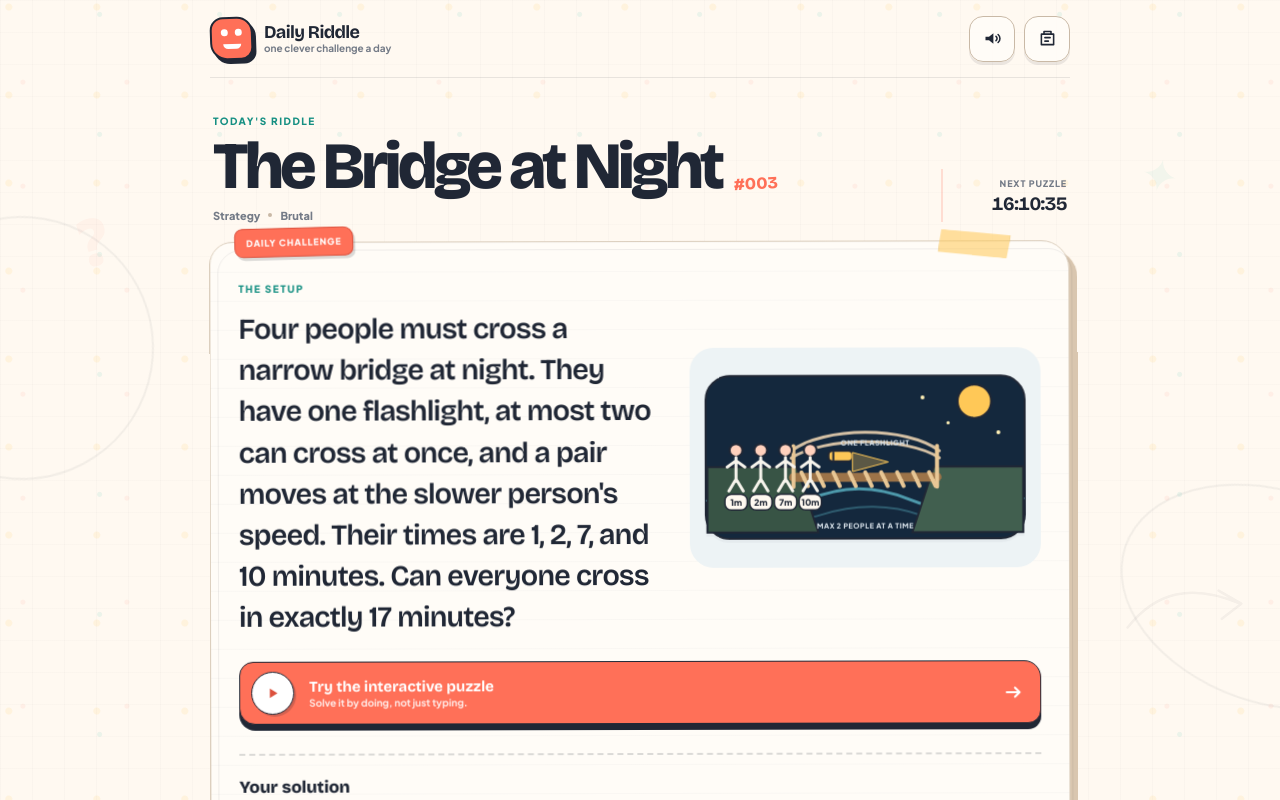
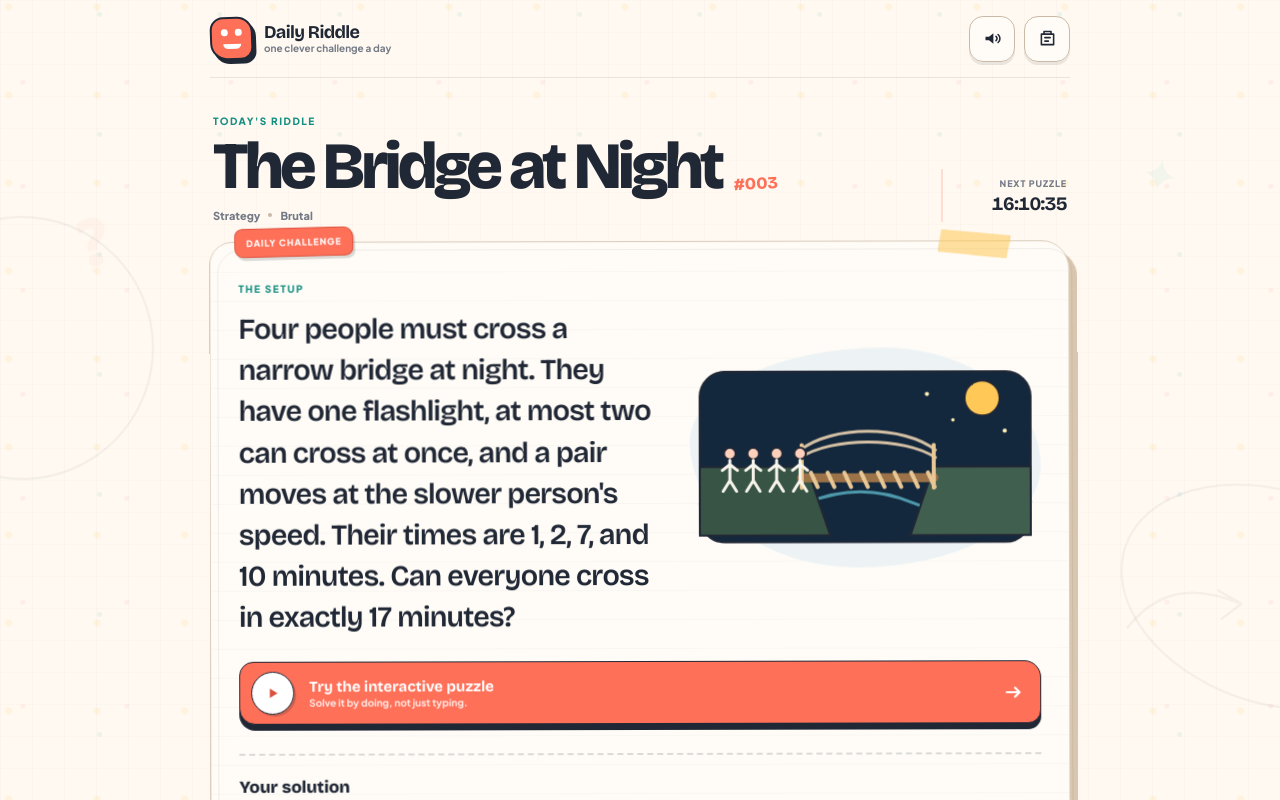
Before and after one commit to maguire-ui/Daily-riddle, a Next.js app: page / in a window 1280 px wide. Shown: the top 800 px of the page. Built offline with nearby package versions, Linux system fonts and the light colour scheme.

Commit message:
Simplify puzzle artwork to scene-first illustrations

```diff
--- a/app/components/HomeClient.tsx
+++ b/app/components/HomeClient.tsx
@@ -20,133 +20,90 @@ function ArrowIcon() {
 
 function PuzzleIllustration({ id }: { id: number }) {
   if (id === 3) {
-    const people = [
-      { x: 48, label: "1" },
-      { x: 79, label: "2" },
-      { x: 110, label: "7" },
-      { x: 141, label: "10" },
-    ];
-
     return (
-      <svg className="puzzle-illustration bridge-illustration literal-illustration" viewBox="0 0 420 240" role="img" aria-label="Four people with crossing times 1, 2, 7 and 10 minutes wait beside a narrow bridge at night with one flashlight">
-        <rect className="bridge-night" x="10" y="18" width="400" height="204" rx="30"/>
-        <circle className="moon-fill" cx="347" cy="50" r="21"/>
-        <circle className="scene-star" cx="282" cy="45" r="2.5"/>
-        <circle className="scene-star" cx="314" cy="77" r="2"/>
+      <svg className="puzzle-illustration bridge-illustration simple-scene-illustration" viewBox="0 0 420 240" role="img" aria-label="Four people waiting on one side of a bridge at night">
+        <rect className="bridge-night" x="12" y="18" width="396" height="204" rx="30"/>
+        <circle className="moon-fill" cx="350" cy="50" r="21"/>
+        <circle className="scene-star" cx="284" cy="45" r="2.5"/>
+        <circle className="scene-star" cx="315" cy="76" r="2"/>
         <circle className="scene-star" cx="377" cy="89" r="2.5"/>
 
-        <path className="river-line" d="M12 174c46-18 85 17 127-1s84-18 126 0 83 17 143-1"/>
-        <path className="river-line faint" d="M23 194c51-15 89 12 132-2s88-13 125 1 76 14 118-1"/>
-
-        <path className="bank-shape" d="M12 132h112l27 82H12z"/>
-        <path className="bank-shape right" d="M296 132h112v82H269z"/>
+        <path className="river-line" d="M12 176c48-17 86 16 128-1s84-18 126 0 84 17 142-1"/>
+        <path className="bank-shape" d="M12 132h128l28 82H12z"/>
+        <path className="bank-shape right" d="M292 132h116v82H264z"/>
 
         <g className="bridge-object">
-          <path className="bridge-rope" d="M117 112c41-31 145-31 186 0"/>
-          <path className="bridge-rope" d="M117 121c41-27 145-27 186 0"/>
-          <path className="bridge-deck" d="M120 145h180"/>
-          {[130,150,170,190,210,230,250,270,290].map((x) => (
+          <path className="bridge-rope" d="M132 112c38-30 124-30 162 0"/>
+          <path className="bridge-rope" d="M132 121c38-25 124-25 162 0"/>
+          <path className="bridge-deck" d="M134 145h158"/>
+          {[145,165,185,205,225,245,265,285].map((x) => (
             <path key={x} className="bridge-plank" d={`M${x} 139l8 17`} />
           ))}
-          <path className="bridge-post" d="M120 106v51M300 106v51"/>
+          <path className="bridge-post" d="M134 106v51M292 106v51"/>
         </g>
 
-        <g className="traveler-group">
-          {people.map(({x,label}) => (
-            <g key={label} transform={`translate(${x} 0)`}>
-              <circle className="traveler-head" cx="0" cy="111" r="8"/>
-              <path className="traveler-body" d="M0 120v27m-11-15 11-8 11 8M0 147l-9 15M0 147l9 15"/>
-              <rect className="time-tag" x="-14" y="166" width="28" height="20" rx="8"/>
-              <text className="time-tag-text" x="0" y="180" textAnchor="middle">{label}m</text>
+        <g className="traveler-group simple-travelers">
+          {[48,76,104,132].map((x) => (
+            <g key={x} transform={`translate(${x} 0)`}>
+              <circle className="traveler-head" cx="0" cy="116" r="7"/>
+              <path className="traveler-body" d="M0 124v24m-9-12 9-7 9 7M0 148l-8 13M0 148l8 13"/>
             </g>
           ))}
         </g>
-
-        <g className="flashlight-object" transform="translate(164 112)">
-          <rect x="0" y="0" width="30" height="13" rx="5"/>
-          <path className="flashlight-beam-literal" d="M30 2l45 12-45 12z"/>
-          <path className="flashlight-ring" d="M6 1v11"/>
-        </g>
-        <text className="scene-caption-text" x="179" y="105">ONE FLASHLIGHT</text>
-        <text className="scene-caption-text center" x="210" y="210" textAnchor="middle">MAX 2 PEOPLE AT A TIME</text>
       </svg>
     );
   }
 
   if (id === 1) {
     return (
-      <svg className="puzzle-illustration literal-illustration" viewBox="0 0 420 240" role="img" aria-label="Two uneven-burning ropes and one lighter">
-        <text className="scene-title-text" x="26" y="42">ROPE A</text>
-        <path className="literal-rope" d="M31 70c45-25 74 28 119 3s75-20 112 2 74 14 126-5"/>
-        <circle className="rope-end" cx="31" cy="70" r="6"/><circle className="rope-end" cx="388" cy="70" r="6"/>
-
-        <text className="scene-title-text" x="26" y="120">ROPE B</text>
-        <path className="literal-rope" d="M31 149c39 26 77-20 116 2s79 19 116-2 76-18 125 2"/>
-        <circle className="rope-end" cx="31" cy="149" r="6"/><circle className="rope-end" cx="388" cy="151" r="6"/>
-
-        <g className="lighter-object" transform="translate(180 178)">
+      <svg className="puzzle-illustration simple-scene-illustration" viewBox="0 0 420 240" role="img" aria-label="Two ropes and a lighter">
+        <path className="literal-rope" d="M38 76c47-25 78 27 124 2s78-20 114 1 71 12 108-4"/>
+        <path className="literal-rope" d="M38 148c44 24 78-18 120 1s83 20 122-1 72-15 104 2"/>
+        <circle className="rope-end" cx="38" cy="76" r="6"/><circle className="rope-end" cx="384" cy="75" r="6"/>
+        <circle className="rope-end" cx="38" cy="148" r="6"/><circle className="rope-end" cx="384" cy="150" r="6"/>
+        <g className="lighter-object" transform="translate(181 174)">
           <rect className="lighter-body" x="0" y="10" width="57" height="42" rx="9"/>
           <rect className="lighter-top" x="12" y="0" width="34" height="17" rx="4"/>
           <path className="lighter-flame" d="M29 0c-8-11 5-15 5-25 12 10 15 18 7 27-5 5-9 5-12-2Z"/>
         </g>
-        <text className="scene-caption-text center" x="210" y="226" textAnchor="middle">EACH ROPE BURNS FOR 60 MINUTES — NOT AT A STEADY RATE</text>
       </svg>
     );
   }
 
   if (id === 2) {
     const coins = Array.from({ length: 12 }, (_, index) => ({
-      n: index + 1,
-      x: 28 + (index % 6) * 42,
-      y: index < 6 ? 42 : 82,
+      x: 34 + (index % 6) * 40,
+      y: index < 6 ? 57 : 97,
     }));
 
     return (
-      <svg className="puzzle-illustration literal-illustration" viewBox="0 0 420 240" role="img" aria-label="Twelve numbered coins beside an empty balance scale">
+      <svg className="puzzle-illustration simple-scene-illustration" viewBox="0 0 420 240" role="img" aria-label="Twelve coins beside a balance scale">
         <g className="coin-row">
-          {coins.map(({ n, x, y }) => (
-            <g key={n}>
-              <circle className="literal-coin" cx={x} cy={y} r="16"/>
-              <text className="literal-coin-text" x={x} y={y + 4} textAnchor="middle">{n}</text>
-            </g>
-          ))}
+          {coins.map(({ x, y }, index) => <circle key={index} className="literal-coin" cx={x} cy={y} r="15"/>)}
         </g>
-
-        <g className="literal-scale" transform="translate(265 48)">
+        <g className="literal-scale" transform="translate(268 48)">
           <path className="scale-ink" d="M62 14v122M26 148h72M4 42h116"/>
           <circle className="scale-pivot-dot" cx="62" cy="42" r="7"/>
           <path className="scale-ink thin" d="M16 43 2 91h43L31 43M104 43 89 91h44l-15-48"/>
           <path className="scale-pan" d="M2 91h43M89 91h44"/>
         </g>
-        <text className="scene-caption-text" x="274" y="211">3 WEIGHINGS MAX</text>
       </svg>
     );
   }
 
   if (id === 4) {
     return (
-      <svg className="puzzle-illustration literal-illustration" viewBox="0 0 420 240" role="img" aria-label="Three switches outside a closed room with one light bulb inside">
-        <rect className="wall-panel" x="18" y="35" width="224" height="168" rx="19"/>
-        <text className="scene-title-text" x="34" y="60">OUTSIDE THE ROOM</text>
-
-        {[64,130,196].map((x, index) => (
+      <svg className="puzzle-illustration simple-scene-illustration" viewBox="0 0 420 240" role="img" aria-label="Three switches beside a closed room">
+        <rect className="wall-panel" x="25" y="45" width="214" height="150" rx="19"/>
+        {[68,132,196].map((x) => (
           <g key={x}>
-            <rect className="literal-switch-plate" x={x - 23} y="82" width="46" height="78" rx="10"/>
-            <path className="literal-switch" d={`M${x} 101v39`}/>
+            <rect className="literal-switch-plate" x={x - 22} y="82" width="44" height="74" rx="10"/>
+            <path className="literal-switch" d={`M${x} 101v36`}/>
             <circle className="literal-switch-knob" cx={x} cy="101" r="9"/>
-            <text className="switch-number" x={x} y="183" textAnchor="middle">{index + 1}</text>
           </g>
         ))}
-
-        <rect className="room-door" x="267" y="39" width="135" height="165" rx="8"/>
-        <circle className="door-knob" cx="383" cy="125" r="5"/>
-        <text className="scene-title-text" x="285" y="61">ROOM</text>
-        <g transform="translate(334 98)">
-          <circle className="bulb-glass-literal" cx="0" cy="0" r="25"/>
-          <path className="bulb-base-literal" d="M-10 21h20v22h-20zM-12 28h24M-12 35h24"/>
-          <path className="bulb-filament" d="M-8 1 0 10 8 1"/>
-        </g>
-        <text className="scene-caption-text center" x="334" y="177" textAnchor="middle">ENTER ONCE</text>
+        <rect className="room-door" x="276" y="43" width="118" height="154" rx="8"/>
+        <circle className="door-knob" cx="378" cy="121" r="5"/>
       </svg>
     );
   }
```
